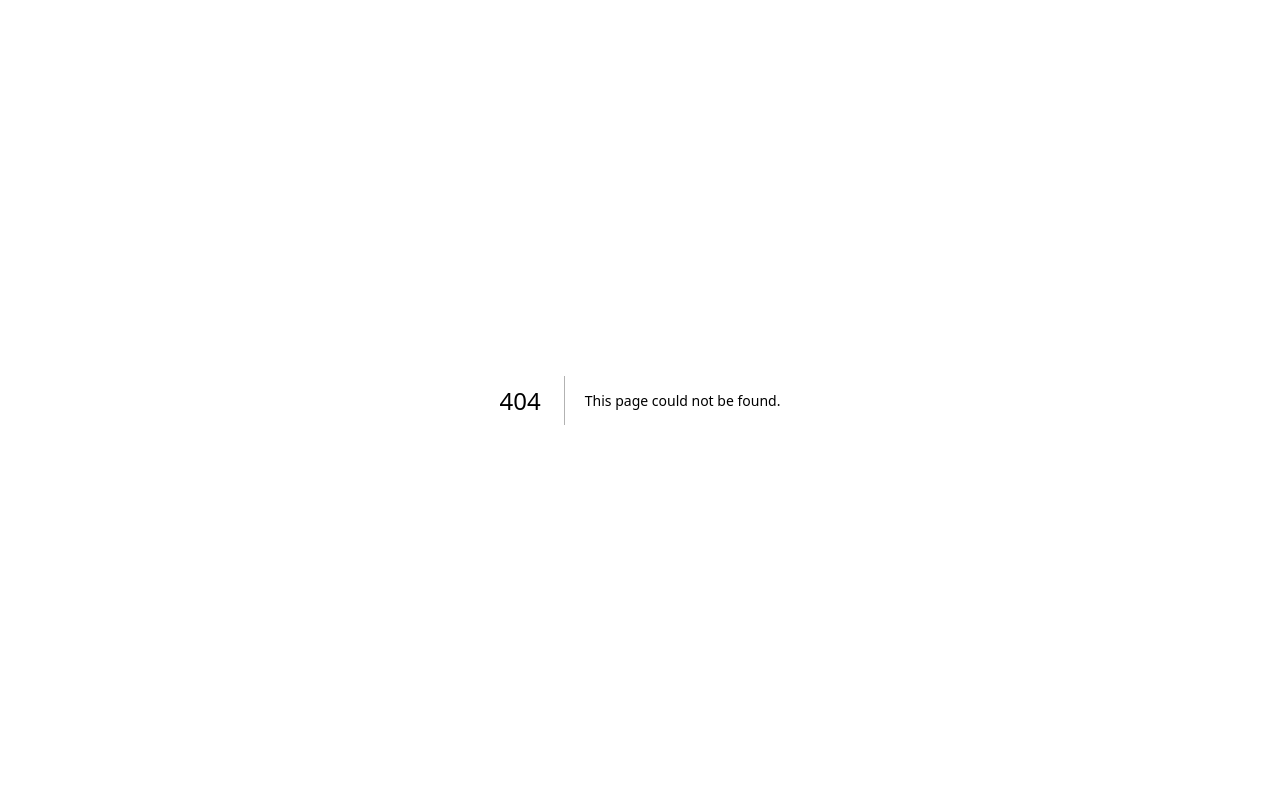
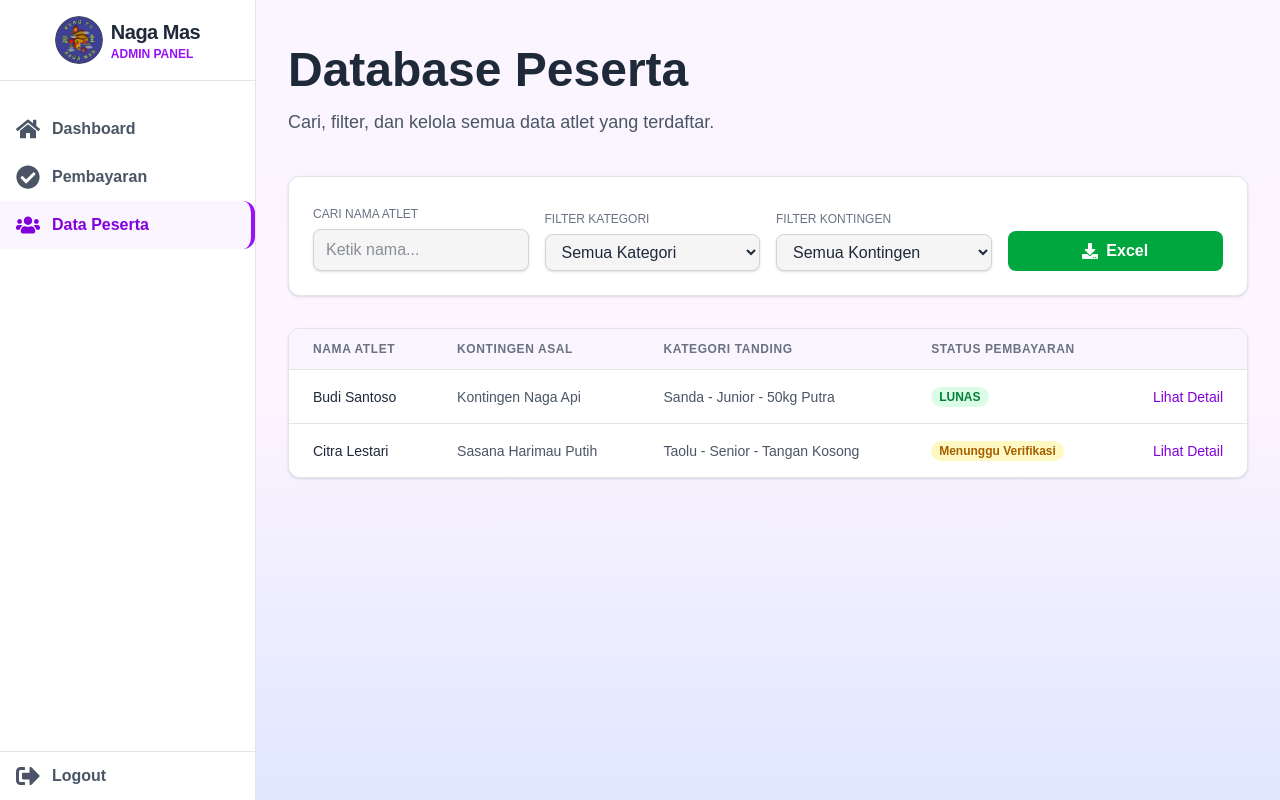
Before and after one commit to dvpms/bupati-cup-wushu, a Next.js app: page /admin/peserta in a window 1280 px wide. Before the commit this address had no page. Built offline with nearby package versions, Linux system fonts and the light colour scheme.

Commit message:
feat(admin): create Data Peserta Admin page with search and filter functionality; update sidebar link

```diff
--- /dev/null
+++ b/src/app/(admin)/admin/peserta/page.js
@@ -0,0 +1,97 @@
+"use client";
+import React from "react";
+import Link from "next/link";
+import Image from "next/image";
+import { FaDownload } from "react-icons/fa";
+
+export default function DataPesertaAdminPage() {
+  // Dummy data peserta
+  const peserta = [
+    {
+      id: 1,
+      nama: "Budi Santoso",
+      kontingen: "Kontingen Naga Api",
+      kategori: "Sanda - Junior - 50kg Putra",
+      status: "LUNAS",
+    },
+    {
+      id: 2,
+      nama: "Citra Lestari",
+      kontingen: "Sasana Harimau Putih",
+      kategori: "Taolu - Senior - Tangan Kosong",
+      status: "Menunggu Verifikasi",
+    },
+  ];
+
+  return (
+    <div className="min-h-screen bg-gradient-to-b from-purple-50 via-fuchsia-50 to-indigo-100 py-10 px-4 md:px-8">
+      <div className="container mx-auto">
+        <header className="mb-10">
+          <h1 className="text-4xl md:text-5xl font-black leading-tight text-gray-800">Database Peserta</h1>
+          <p className="text-gray-600 mt-2 text-lg">Cari, filter, dan kelola semua data atlet yang terdaftar.</p>
+        </header>
+        {/* Panel Aksi */}
+        <section className="mb-8 p-6 bg-white rounded-xl border border-neutral-200 shadow">
+          <div className="grid grid-cols-1 md:grid-cols-3 lg:grid-cols-4 gap-4 items-end">
+            <div>
+              <label htmlFor="search" className="text-xs font-medium text-gray-500">CARI NAMA ATLET</label>
+              <input type="text" id="search" placeholder="Ketik nama..." className="mt-1 block w-full bg-neutral-100 border border-neutral-300 rounded-lg shadow-sm py-2 px-3 text-gray-800 focus:outline-none focus:ring-1 focus:ring-purple-500" />
+            </div>
+            <div>
+              <label htmlFor="filter-category" className="text-xs font-medium text-gray-500">FILTER KATEGORI</label>
+              <select id="filter-category" className="mt-1 block w-full bg-neutral-100 border border-neutral-300 rounded-lg shadow-sm py-2 px-3 text-gray-800 focus:outline-none focus:ring-1 focus:ring-purple-500">
+                <option>Semua Kategori</option>
+                <option>Sanda - Junior - 50kg Putra</option>
+                <option>Taolu - Senior - Tangan Kosong</option>
+              </select>
+            </div>
+            <div>
+              <label htmlFor="filter-contingent" className="text-xs font-medium text-gray-500">FILTER KONTINGEN</label>
+              <select id="filter-contingent" className="mt-1 block w-full bg-neutral-100 border border-neutral-300 rounded-lg shadow-sm py-2 px-3 text-gray-800 focus:outline-none focus:ring-1 focus:ring-purple-500">
+                <option>Semua Kontingen</option>
+                <option>Kontingen Naga Api</option>
+                <option>Sasana Harimau Putih</option>
+              </select>
+            </div>
+            <div className="md:col-start-3 lg:col-start-4">
+              <button className="w-full flex items-center justify-center space-x-2 bg-green-600 text-white font-bold py-2 px-4 rounded-lg hover:bg-green-700 transition-colors">
+                <FaDownload className="me-2" /> Excel
+              </button>
+            </div>
+          </div>
+        </section>
+        {/* Tabel Data Peserta */}
+        <section className="bg-white rounded-xl border border-neutral-200 shadow overflow-hidden">
+          <div className="overflow-x-auto">
+            <table className="min-w-full divide-y divide-neutral-200">
+              <thead className="bg-purple-50">
+                <tr>
+                  <th className="px-6 py-3 text-left text-xs font-semibold text-gray-500 uppercase tracking-wider">Nama Atlet</th>
+                  <th className="px-6 py-3 text-left text-xs font-semibold text-gray-500 uppercase tracking-wider">Kontingen Asal</th>
+                  <th className="px-6 py-3 text-left text-xs font-semibold text-gray-500 uppercase tracking-wider">Kategori Tanding</th>
+                  <th className="px-6 py-3 text-left text-xs font-semibold text-gray-500 uppercase tracking-wider">Status Pembayaran</th>
+                  <th className="relative px-6 py-3"><span className="sr-only">Aksi</span></th>
+                </tr>
+              </thead>
+              <tbody className="bg-white divide-y divide-neutral-200">
+                {peserta.map((p) => (
+                  <tr key={p.id}>
+                    <td className="px-6 py-4 whitespace-nowrap text-sm font-medium text-gray-800">{p.nama}</td>
+                    <td className="px-6 py-4 whitespace-nowrap text-sm text-gray-600">{p.kontingen}</td>
+                    <td className="px-6 py-4 whitespace-nowrap text-sm text-gray-600">{p.kategori}</td>
+                    <td className="px-6 py-4 whitespace-nowrap text-sm">
+                      <span className={`px-2 inline-flex text-xs leading-5 font-semibold rounded-full ${p.status === "LUNAS" ? "bg-green-100 text-green-700" : "bg-yellow-100 text-yellow-700"}`}>{p.status}</span>
+                    </td>
+                    <td className="px-6 py-4 whitespace-nowrap text-right text-sm font-medium">
+                      <Link href={`/admin/peserta/${p.id}`} className="text-purple-700 hover:text-purple-900">Lihat Detail</Link>
+                    </td>
+                  </tr>
+                ))}
+              </tbody>
+            </table>
+          </div>
+        </section>
+      </div>
+    </div>
+  );
+}
--- a/src/components/admin/AdminSidebar.jsx
+++ b/src/components/admin/AdminSidebar.jsx
@@ -43,8 +43,8 @@ export default function AdminSidebar() {
             Pembayaran
           </SidebarLink>
           <SidebarLink
-            href="/admin/atlet"
-            active={pathname === "/admin/atlet"}
+            href="/admin/peserta"
+            active={pathname === "/admin/peserta"}
             icon={<FaUsers className="w-6 h-6 mr-3" />}
           >
             Data Peserta
```
